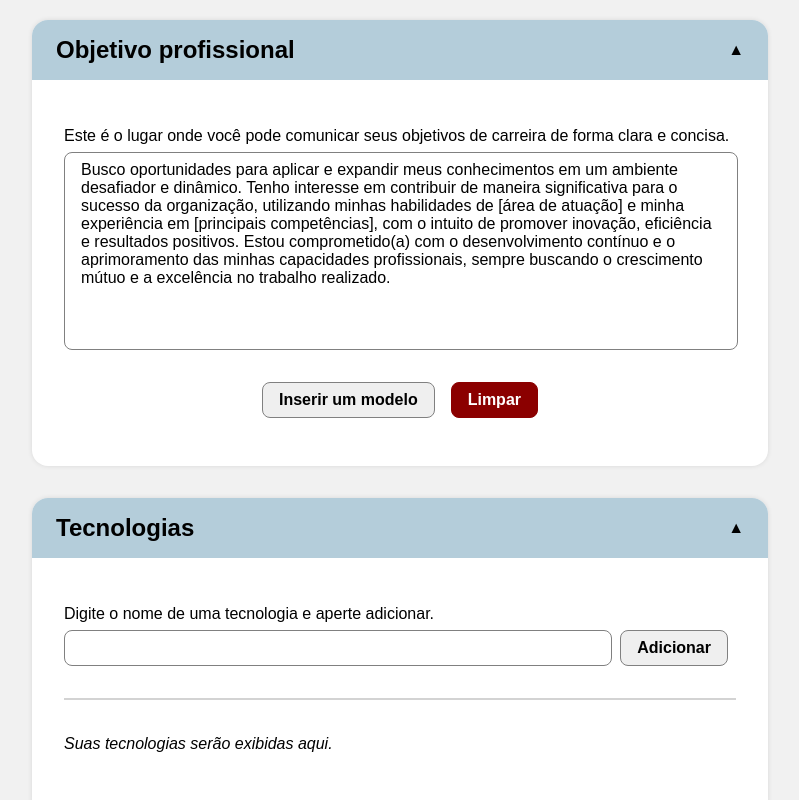
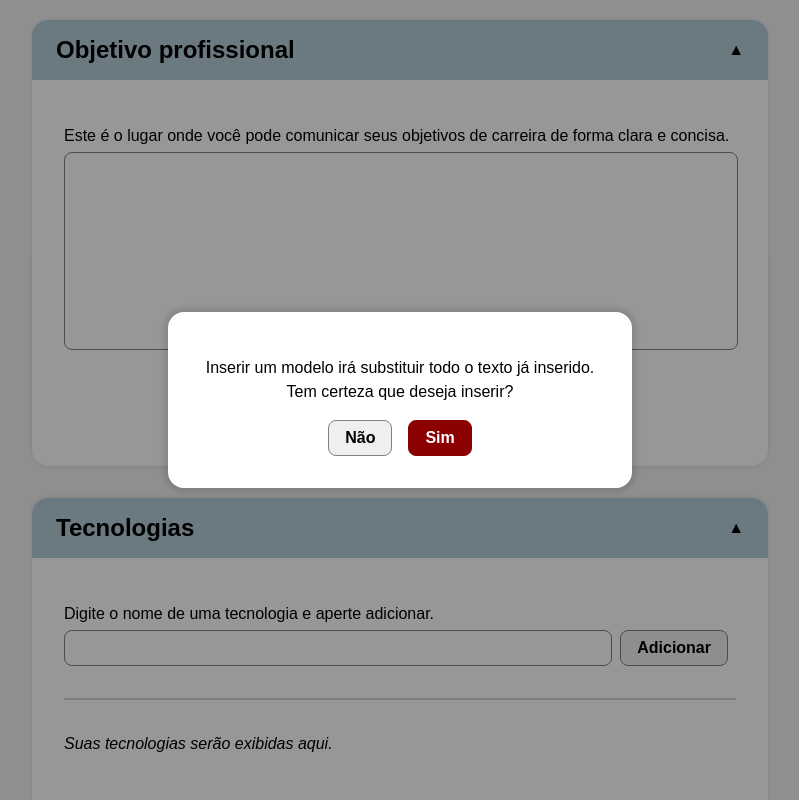
Before and after one commit to Diego-Moreira8/cv-app, a React (Vite) app: page / in a window 1280 px wide. Both pictures are taken after a click on the button "Inserir um modelo". Shown: the part 848-1648 px from the top of the page, without its empty margins (240-1039 px from the left). Built offline with nearby package versions, Linux system fonts and the light colour scheme.

Commit message:
feat: confirmation hook

```diff
--- a/src/components/ExpForm.tsx
+++ b/src/components/ExpForm.tsx
@@ -3,12 +3,12 @@ import { ExpGroupActions } from "./ExpGroup";
 import { Input } from "./Input";
 import { DateFieldset } from "./DateFieldset";
 import { Textarea } from "./Textarea";
+import { Checkbox } from "./Checkbox";
 import { yearStrToNumber } from "../utils/yearStrToNumber";
 import { ExpType } from "../cv-reducer/types";
 import { useCVState, useCVDispatch } from "../cv-reducer/hook";
-import { InputNames, useExperience } from "../exp-reducer/useExperience";
+import { InputNames, useExperience } from "../hooks/useExperience";
 import styles from "../styles/ExpForm.module.css";
-import { Checkbox } from "./Checkbox";
 
 type ExpFormProps = {
   expType: ExpType;
--- a/src/components/Modal.tsx
+++ b/src/components/Modal.tsx
@@ -3,10 +3,10 @@ import styles from "../styles/Modal.module.css";
 
 type ModalProps = {
   text: string;
-  responseHandler: Function;
+  onResolve: (value: boolean) => void;
 };
 
-function Modal({ text, responseHandler }: ModalProps) {
+function Modal({ text, onResolve }: ModalProps) {
   const falseBtnRef = useRef<HTMLButtonElement>(null);
   const trueBtnRef = useRef<HTMLButtonElement>(null);
 
@@ -38,7 +38,7 @@ function Modal({ text, responseHandler }: ModalProps) {
   }, []);
 
   return (
-    <div className={styles.overlay} onClick={() => responseHandler(false)}>
+    <div className={styles.overlay} onClick={() => onResolve(false)}>
       <div
         className={styles.content}
         onClick={(e) => e.stopPropagation()}
@@ -52,7 +52,7 @@ function Modal({ text, responseHandler }: ModalProps) {
             type="button"
             autoFocus
             ref={trueBtnRef}
-            onClick={() => responseHandler(false)}
+            onClick={() => onResolve(false)}
           >
             Não
           </button>
@@ -61,7 +61,7 @@ function Modal({ text, responseHandler }: ModalProps) {
             type="button"
             className="danger"
             ref={falseBtnRef}
-            onClick={() => responseHandler(true)}
+            onClick={() => onResolve(true)}
           >
             Sim
           </button>
--- a/src/components/ProObjForm.tsx
+++ b/src/components/ProObjForm.tsx
@@ -2,15 +2,26 @@ import { Group } from "./Group";
 import { FormWrapper } from "./FromWrapper";
 import { Textarea } from "./Textarea";
 import { useCVState, useCVDispatch } from "../cv-reducer/hook";
+import { useConfirmation } from "../hooks/useConfirmation";
 import { PRO_OBJ_EXAMPLE } from "../cv-reducer/cvTemplates";
 import styles from "../styles/ProObjForm.module.css";
 
 function ProObjForm() {
   const cvState = useCVState();
   const cvDispatch = useCVDispatch();
+  const { ConfirmationModal, confirmAction } = useConfirmation();
 
-  function addTemplate() {
-    cvDispatch({ type: "SET_PROFESSIONAL_OBJECTIVE", value: PRO_OBJ_EXAMPLE });
+  async function addTemplate() {
+    const confirmed = await confirmAction(
+      "Inserir um modelo irá substituir todo o texto já inserido. Tem certeza que deseja inserir?"
+    );
+
+    if (confirmed) {
+      cvDispatch({
+        type: "SET_PROFESSIONAL_OBJECTIVE",
+        value: PRO_OBJ_EXAMPLE,
+      });
+    }
   }
 
   function clear() {
@@ -20,6 +31,8 @@ function ProObjForm() {
   return (
     <Group title="Objetivo profissional">
       <FormWrapper>
+        {ConfirmationModal()}
+
         <Textarea
           label="Este é o lugar onde você pode comunicar seus objetivos de carreira de forma clara e concisa."
           name="professionalObjective"
--- /dev/null
+++ b/src/hooks/useConfirmation.tsx
@@ -0,0 +1,35 @@
+import { useState, ReactNode } from "react";
+import { Modal } from "../components/Modal";
+
+function useConfirmation() {
+  const [showModal, setShowModal] = useState(false);
+  const [modalText, setModalText] = useState("");
+  const [modalPromise, setModalPromise] = useState<{
+    resolve: (value: boolean) => void;
+    reject: () => void;
+  } | null>(null);
+
+  function confirmAction(text: string): Promise<boolean> {
+    return new Promise((resolve, reject) => {
+      setModalText(text);
+      setModalPromise({ resolve, reject });
+      setShowModal(true);
+    });
+  }
+
+  function handleModalResponse(response: boolean) {
+    modalPromise?.resolve(response);
+    setShowModal(false);
+    setModalPromise(null);
+  }
+
+  function ConfirmationModal(): ReactNode {
+    return (
+      showModal && <Modal text={modalText} onResolve={handleModalResponse} />
+    );
+  }
+
+  return { confirmAction, ConfirmationModal };
+}
+
+export { useConfirmation };
```
Also changed, not shown: src/hooks/useExperience.tsx (renamed from src/exp-reducer/useExperience.ts).
